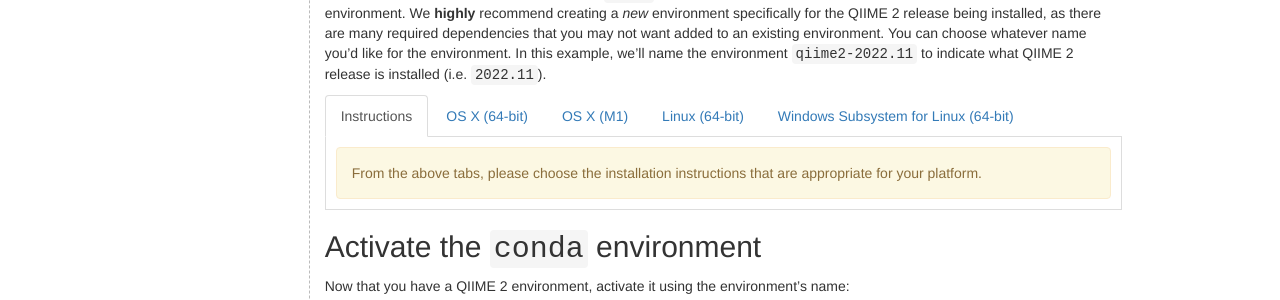
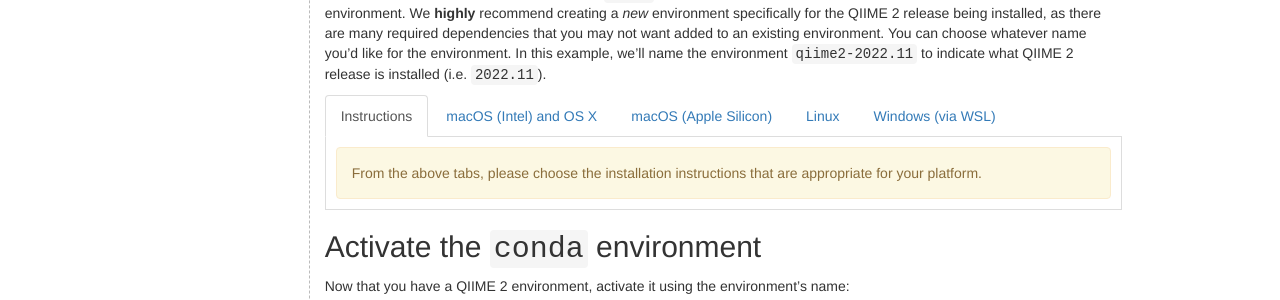
Before and after one commit to qiime2/docs, a Sphinx documentation site: the page built from source/install/native.rst, in a window 1280 px wide. Shown: the part 856-1156 px from the top of the page. Built offline with Sphinx 7.4.7, drawn with Linux system fonts in a browser that asks for light colours; pages that are not in the unit, such as notebooks, are missing from menus; the version number could not be read and is left out.

Commit message:
maint: native installation instructions for apple silicon users (#545)

```diff
--- a/source/install/native.rst
+++ b/source/install/native.rst
@@ -56,10 +56,10 @@
    <div class="tabbed">
       <ul class="nav nav-tabs">
          <li class="active"><a data-toggle="tab" href="#instructions">Instructions</a></li>
-         <li><a data-toggle="tab" href="#macOS">OS X (64-bit)</a></li>
-         <li><a data-toggle="tab" href="#M1-macOS">OS X (M1)</a></li>
-         <li><a data-toggle="tab" href="#linux">Linux (64-bit)</a></li>
-         <li><a data-toggle="tab" href="#wsl">Windows Subsystem for Linux (64-bit)</a></li>
+         <li><a data-toggle="tab" href="#macOS-intel">macOS (Intel) and OS X</a></li>
+         <li><a data-toggle="tab" href="#macOS-apple-silicon">macOS (Apple Silicon)</a></li>
+         <li><a data-toggle="tab" href="#linux">Linux</a></li>
+         <li><a data-toggle="tab" href="#wsl">Windows (via WSL)</a></li>
       </ul>
       <div class="tab-content">
          <div id="instructions" class="tab-pane fade in active">
@@ -67,31 +67,32 @@
               From the above tabs, please choose the installation instructions that are appropriate for your platform.
             </p>
          </div>
-         <div id="macOS" class="tab-pane fade">
+         <div id="macOS-intel" class="tab-pane fade">
             <pre>wget https://data.qiime2.org/distro/core/qiime2-2022.11-py38-osx-conda.yml
    conda env create -n qiime2-2022.11 --file qiime2-2022.11-py38-osx-conda.yml</pre>
-   OPTIONAL CLEANUP
+   <span>OPTIONAL CLEANUP</span>
    <pre>rm qiime2-2022.11-py38-osx-conda.yml</pre>
          </div>
-         <div id="M1-macOS" class="tab-pane fade">
+         <div id="macOS-apple-silicon" class="tab-pane fade">
+            <p>These instructions are for users with <a href="https://support.apple.com/en-us/HT211814">Apple Silicon</a> chips (M1, M2, etc), and configures the installation of QIIME 2 in <a href="https://developer.apple.com/documentation/apple-silicon/about-the-rosetta-translation-environment">Rosetta 2 emulation mode</a>.</p>
             <pre>wget https://data.qiime2.org/distro/core/qiime2-2022.11-py38-osx-conda.yml
    CONDA_SUBDIR=osx-64 conda env create -n qiime2-2022.11 --file qiime2-2022.11-py38-osx-conda.yml
    conda activate qiime2-2022.11
    conda config --env --set subdir osx-64</pre>
-   OPTIONAL CLEANUP
+   <span>OPTIONAL CLEANUP</span>
    <pre>rm qiime2-2022.11-py38-osx-conda.yml</pre>
          </div>
          <div id="linux" class="tab-pane fade">
             <pre>wget https://data.qiime2.org/distro/core/qiime2-2022.11-py38-linux-conda.yml
    conda env create -n qiime2-2022.11 --file qiime2-2022.11-py38-linux-conda.yml</pre>
-   OPTIONAL CLEANUP
+   <span>OPTIONAL CLEANUP</span>
    <pre>rm qiime2-2022.11-py38-linux-conda.yml</pre>
          </div>
          <div id="wsl" class="tab-pane fade">
-            These instructions are identical to the Linux (64-bit) instructions
+            <p>These instructions are identical to the Linux instructions and are intended for users of the <a href="https://learn.microsoft.com/en-us/windows/wsl/about">Windows Subsystem for Linux</a>.</p>
             <pre>wget https://data.qiime2.org/distro/core/qiime2-2022.11-py38-linux-conda.yml
    conda env create -n qiime2-2022.11 --file qiime2-2022.11-py38-linux-conda.yml</pre>
-   OPTIONAL CLEANUP
+   <span>OPTIONAL CLEANUP</span>
    <pre>rm qiime2-2022.11-py38-linux-conda.yml</pre>
          </div>
       </div>
--- a/source/install/virtual/wsl.rst
+++ b/source/install/virtual/wsl.rst
@@ -6,8 +6,8 @@
 the WSL guide). We suggest the latest stable version of `Ubuntu`_.
 
 Once you have set up the WSL, you can follow the
-:doc:`native conda installation <../native>` guide, choosing the *Windows
-Subsystem for Linux (64-bit)* instructions to finish setting up QIIME 2.
+:doc:`native conda installation <../native>` guide, choosing the *Windows (via
+WSL)* instructions to finish setting up QIIME 2.
 
 Please check out the `QIIME 2 Forum`_ for Community Contributions related to
 setting up and using the WSL.
```
